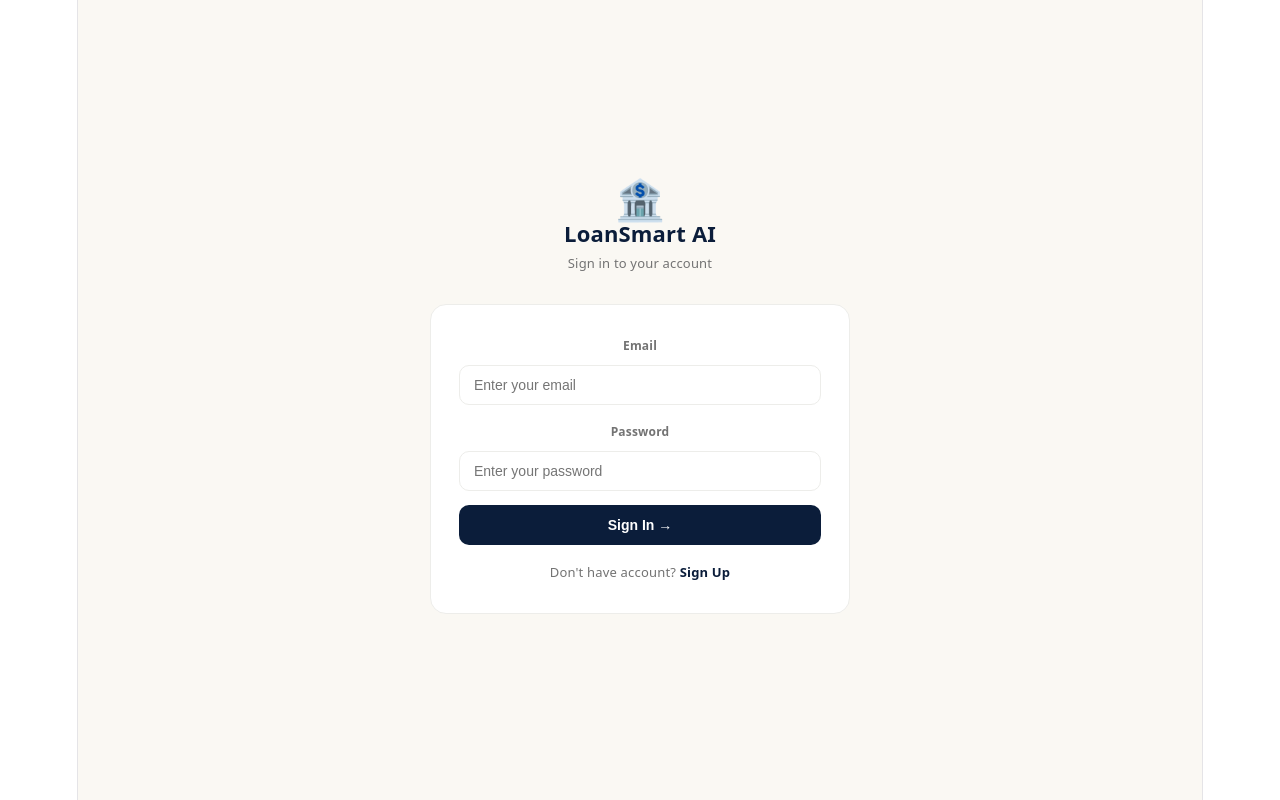
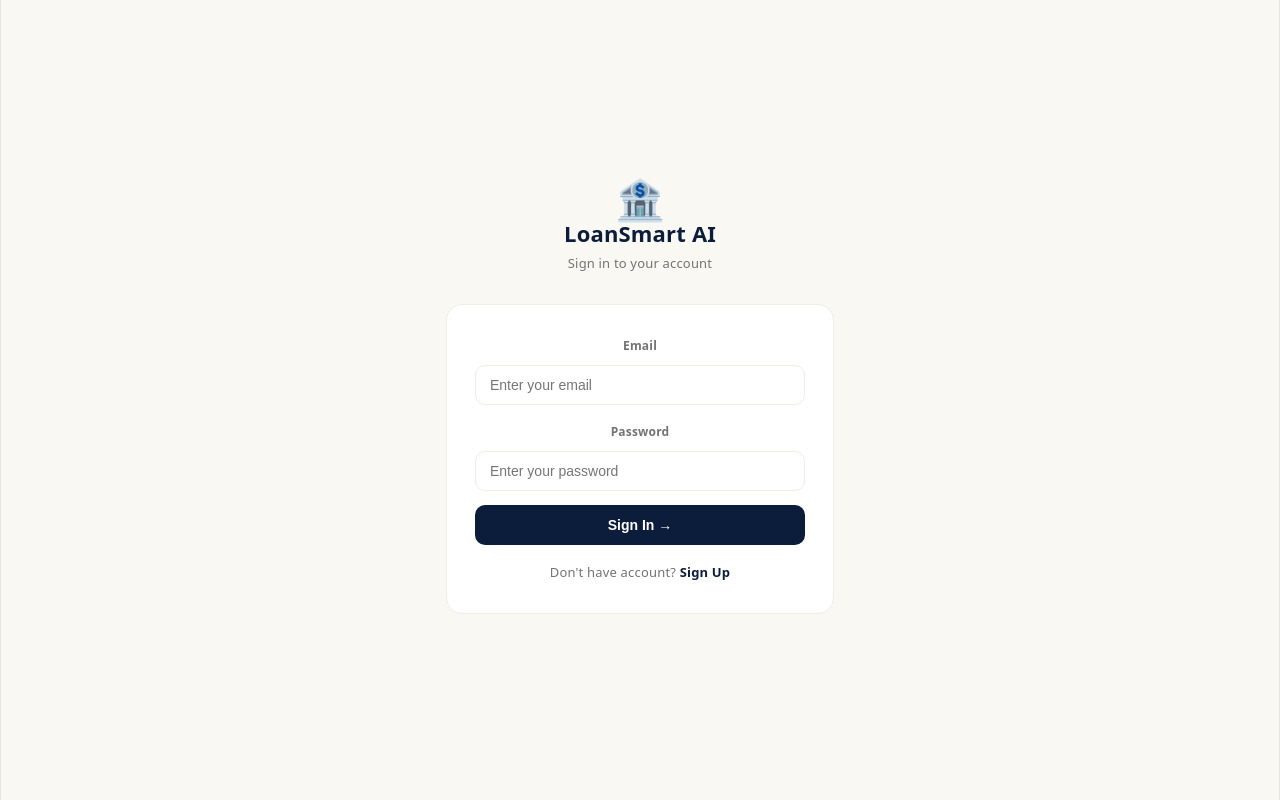
Before and after one commit to deepharshsri/LoanManagementSystem, a React (Vite) app in the folder loan-ui/: page / in a window 1280 px wide. Built offline with nearby package versions, Linux system fonts and the light colour scheme.

Commit message:
margin removed

```diff
--- a/loan-ui/src/App.jsx
+++ b/loan-ui/src/App.jsx
@@ -273,7 +273,7 @@ async function handleStep2Next() {
                   placeholder="Enter your email"
                   value={form.username||""}
                   onChange={e=>set("username",e.target.value)}
-                  style={{ width:"100%", padding:"11px 14px", borderRadius:10, border:`1px solid ${C.gray100}`, fontSize:14, outline:"none", color:C.gray700, boxSizing:"border-box" }}
+                  style={{ width:"100%", padding:"11px 14px", borderRadius:10, border:`1px solid ${C.gray100}`,background: "#fff", fontSize:14, outline:"none", color:C.gray700, boxSizing:"border-box" }}
                 />
               </div>
               <div>
@@ -283,7 +283,7 @@ async function handleStep2Next() {
                   placeholder="Enter your password"
                   value={form.password||""}
                   onChange={e=>set("password",e.target.value)}
-                  style={{ width:"100%", padding:"11px 14px", borderRadius:10, border:`1px solid ${C.gray100}`, fontSize:14, outline:"none", color:C.gray700, boxSizing:"border-box" }}
+                  style={{ width:"100%", padding:"11px 14px", borderRadius:10, border:`1px solid ${C.gray100}`,background: "#fff", fontSize:14, outline:"none", color:C.gray700, boxSizing:"border-box" }}
                 />
               </div>
               {error && <div style={{ color:C.red, fontSize:13 }}>❌ {error}</div>}
@@ -1947,7 +1947,7 @@ useEffect(() => {
   const roleColor  = roleColors[currentUser.role]||C.navy;
 
   return (
-    <div style={{ minHeight:"100vh", background:C.cream }}>
+    <div style={{ minHeight:"100vh",width: "100%", background:C.cream }}>
       <style>{`@keyframes bounce{0%,60%,100%{transform:translateY(0)}30%{transform:translateY(-5px)}}@keyframes fadeUp{from{opacity:0;transform:translateY(8px)}to{opacity:1;transform:translateY(0)}}*{box-sizing:border-box;margin:0;padding:0;font-family:system-ui,sans-serif}input:focus,select:focus{border-color:#0B1D3A!important;outline:none}`}</style>
       {toast&&<Toast msg={toast} onClose={()=>setToast(null)} />}
 
--- a/loan-ui/src/index.css
+++ b/loan-ui/src/index.css
@@ -1,7 +1,24 @@
+*, *::before, *::after {
+  margin: 0;
+  padding: 0;
+  box-sizing: border-box;
+}
+html, body, #root {
+  width: 100%;
+  min-height: 100vh;
+  margin: 0;        /* ← add this */
+  padding: 0;       /* ← add this */
+  overflow-x: hidden; /* ← add this */
+}
+body {
+  width: 100vw;
+}
 :root {
   --text: #6b6375;
   --text-h: #08060d;
   --bg: #fff;
+   padding: 0;    /* ← add this */
+  margin: 0;
   --border: #e5e4e7;
   --code-bg: #f4f3ec;
   --accent: #aa3bff;
@@ -55,9 +72,9 @@ body {
 }
 
 #root {
-  width: 1126px;
+  width: 100%;
   max-width: 100%;
-  margin: 0 auto;
+  margin: 0 ;
   text-align: center;
   border-inline: 1px solid var(--border);
   min-height: 100svh;
```
Also changed, not shown: 1 other file (tests, documents, lock files or other folders).
